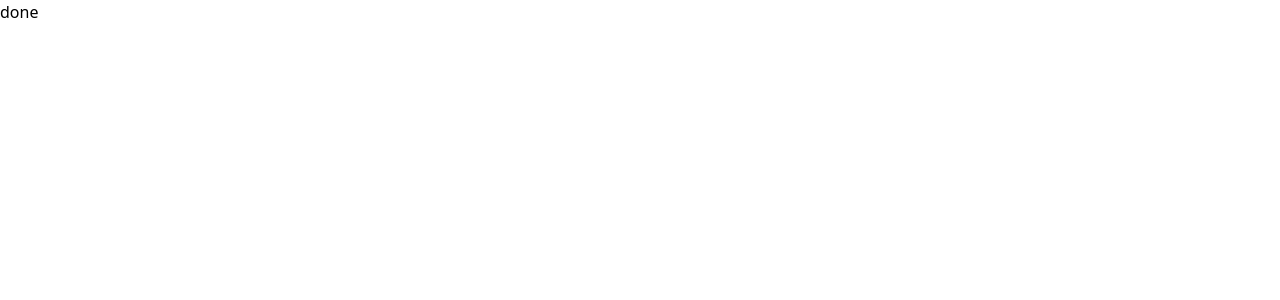
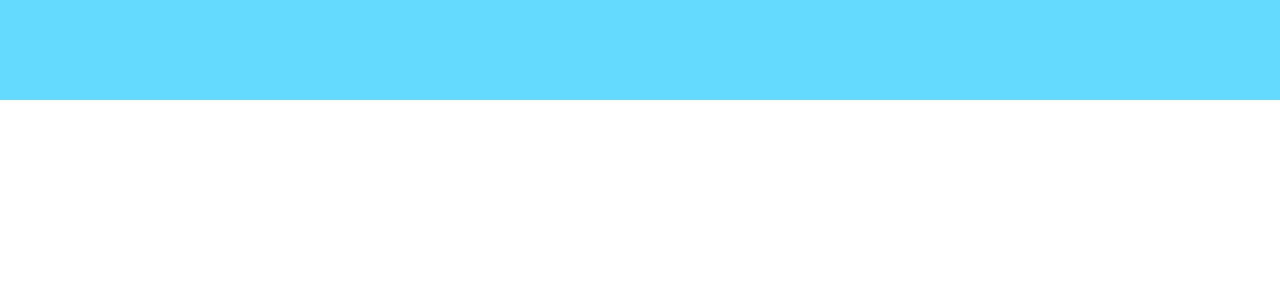
Before and after one commit to Nahid-Hasan-Utsob/ClassPoint-App, a React (Vite) app: page / in a window 1280 px wide. Shown: the top 300 px of the page. Built offline with nearby package versions, Linux system fonts and the light colour scheme.

Commit message:
update Main_Layout.tsx and Home_Main.tsx

```diff
--- a/src/Layout/Main_Layout.tsx
+++ b/src/Layout/Main_Layout.tsx
@@ -1,8 +1,9 @@
+import Home_Main from "../Pages/Home/Home_Main";
 
 export default function Main_Layout() {
   return (
     <div>
-      <h1>done</h1>
+     <Home_Main></Home_Main>
     </div>
   )
 }
--- /dev/null
+++ b/src/Pages/Header/Header.tsx
@@ -0,0 +1,10 @@
+
+export default function Header() {
+  return (
+    <section>
+      <div className="bg-[#65DAFF] h-[100px]">
+
+      </div>
+    </section>
+  )
+}
--- a/src/Pages/Home/Home_Main.tsx
+++ b/src/Pages/Home/Home_Main.tsx
@@ -1,3 +1,7 @@
+import Header from "../Header/Header";
+
 export default function Home_Main() {
-  return <div></div>;
+  return <div>
+    <Header></Header>
+  </div>;
 }
```
Also changed, not shown: src/assets/header-bg.png (added).
